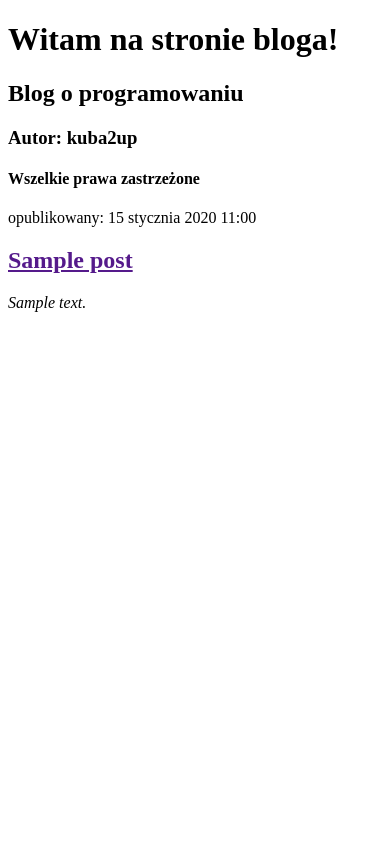
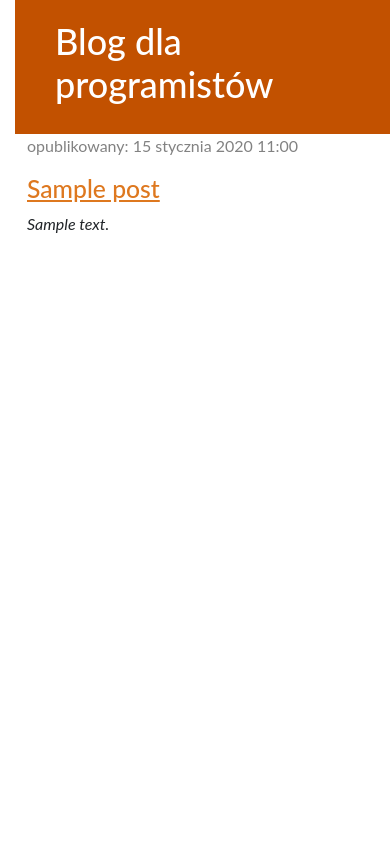
Before and after one commit to kubadybizbanski/djangoblog, a Django app: page / in a window 390 px wide. Run offline with Django 5.2, Linux system fonts and the light colour scheme; tables that the repository leaves empty hold one stand-in row (values such as "Sample post").

Commit message:
dodano nowy szablon

```diff
--- /dev/null
+++ b/blog/static/css/blog.css
@@ -0,0 +1,24 @@
+h1 a, h2 a{
+    color: #DE781F;
+}
+
+body {
+    padding-left:15px;
+    font-family: "Lato", sans-serif;
+}
+
+.page-header{
+    background-color: #C25100;
+    margin-top: 0;
+    padding: 20px 20px 20px 40px
+}
+
+.page-header h1, .page-header h1 a, .page-header h1 a:visited, .page-header h1 a:active{
+    color: #ffffff;
+    font-size: 36px;
+    text-decoration: none;
+}
+
+.data{
+    color: #828282;
+}
--- /dev/null
+++ b/blog/templates/blog/base.html
@@ -0,0 +1,23 @@
+
+{% load static %}
+<html lang="pl">
+    <head>
+        <meta charset="UTF-8">
+        <title>Blog dla programistów</title>
+        <link href="https://cdn.jsdelivr.net/npm/bootstrap@5.3.7/dist/css/bootstrap.min.css" rel="stylesheet" integrity="sha384-LN+7fdVzj6u52u30Kp6M/trliBMCMKTyK833zpbD+pXdCLuTusPj697FH4R/5mcr" crossorigin="anonymous">
+        <link rel="stylesheet" href="{% static 'css/blog.css' %}">
+    </head>
+<body>
+<div class="page-header">
+    <h1><a href="/">Blog dla programistów</a></h1>
+    </div>
+<div class="content container">
+    <div class="row">
+        <div class="col-md-8">
+            {% block content %}
+            {% endblock %}
+        </div>
+    </div>
+</div>
+</body>
+</html>
--- a/blog/templates/blog/post_list.html
+++ b/blog/templates/blog/post_list.html
@@ -1,28 +1,13 @@
-<!DOCTYPE html>
-<html lang="pl">
-    <head>
-        <meta charset="UTF-8">
-        <title>Blog dla programistów</title>
-    </head>
-<body>
-    <div>
-        <h1>Witam na stronie bloga!</h1>
-        <h2>Blog o programowaniu</h2>
-        <h3>Autor: kuba2up</h3>
-        <h4>Wszelkie prawa zastrzeżone</h4>
-    </div>
+{% extends 'blog/base.html' %}
 
-    {% comment "Komentarz autora" %}
-    Tutaj lista postów
-    {% endcomment %}
-
-    {% for post in posts %}
-    <div>
-        <p>opublikowany: {{ post.publish_date }}</p>
-        <h2><a href="">{{ post.title }}</a></h2>
+{% block content %}
+{% for post in posts %}
+    <div class="post">
+        <div class="data">
+            <p>opublikowany: {{ post.publish_date }}</p>
+        </div>
+        <h2><a href="{% url 'post_detail' pk=post.pk %}">{{ post.title }}</a></h2>
         <em>{{ post.text|linebreaksbr }}</em>
     </div>
     {% endfor %}
-
-</body>
-</html>
+{% endblock %}
--- a/blog/urls.py
+++ b/blog/urls.py
@@ -3,4 +3,6 @@ from . import views
 
 urlpatterns = [
     path('', views.post_list, name='post_list'),
+    path('post/<int:pk>/', views.post_detail, name='post_detail'),
+
 ]
--- a/blog/views.py
+++ b/blog/views.py
@@ -1,4 +1,4 @@
-from django.shortcuts import render
+from django.shortcuts import render, get_object_or_404
 from django.utils import timezone
 from .models import Post
 
@@ -6,3 +6,7 @@ from .models import Post
 def post_list(request):
     posts = Post.objects.filter(publish_date__lte=timezone.now()).order_by('publish_date')
     return render(request, 'blog/post_list.html',{'posts': posts})
+
+def post_detail(request, pk):
+    post = get_object_or_404(Post, pk=pk)
+    return render(request, 'blog/post_detail.html', {'post': post})
```
Also changed, not shown: blog/templates/blog/post_detail.html (added, +13 -0 lines).
